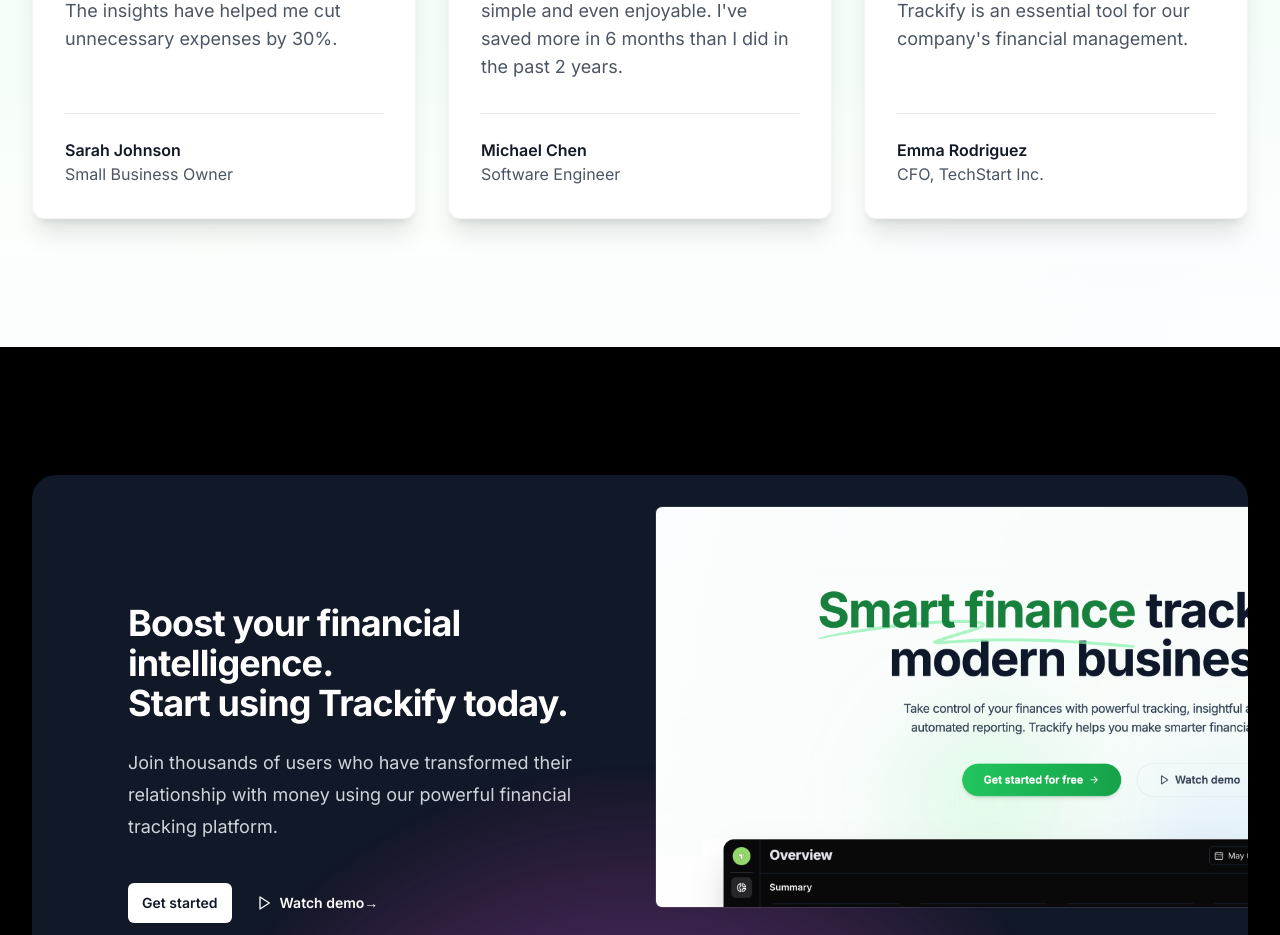
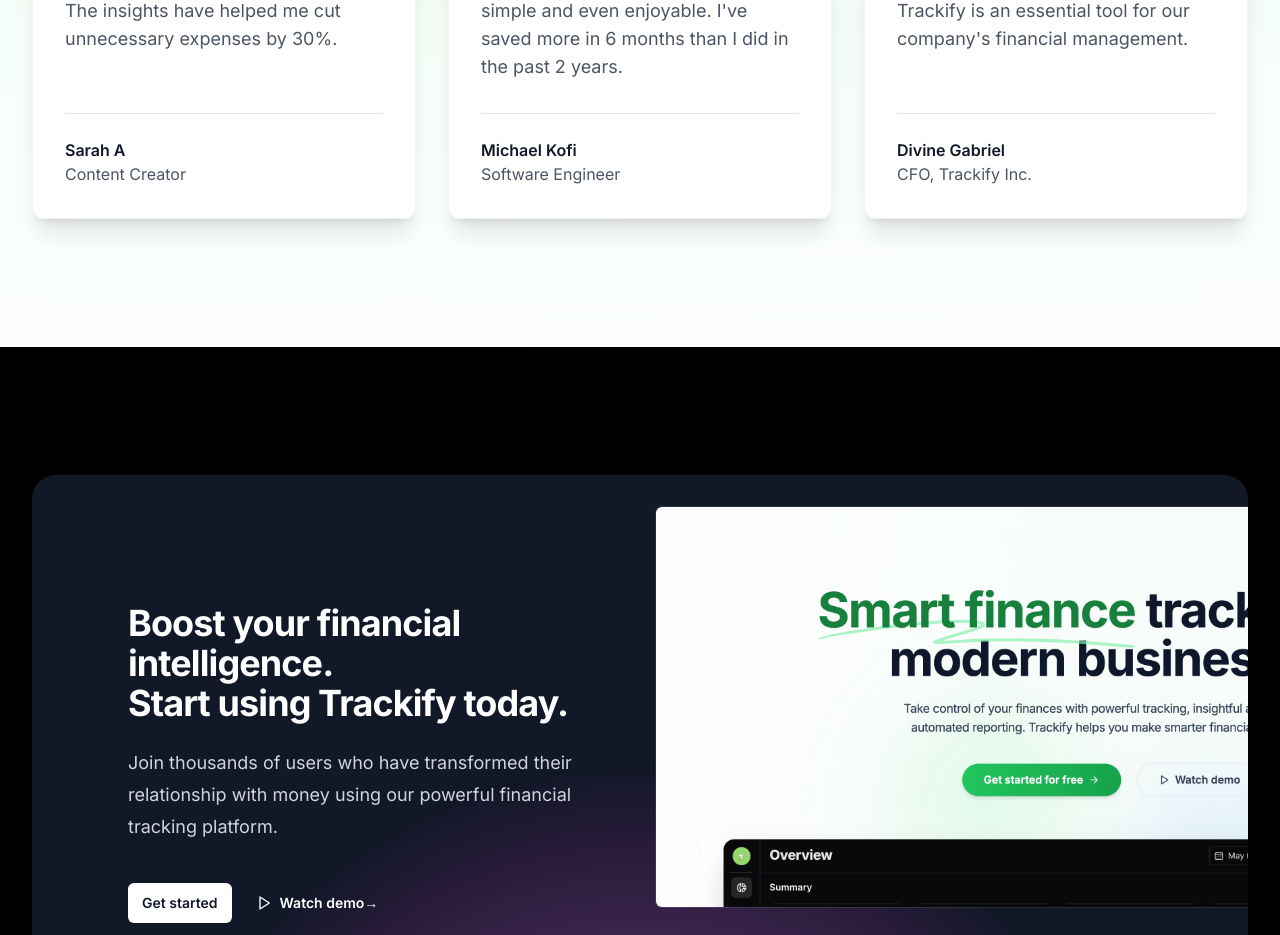
Before and after one commit to mytrackifyapp/trackifyapp, a Next.js app: page / in a window 1280 px wide. Shown: the part 5060-5995 px from the top of the page. Built offline with nearby package versions, Linux system fonts and the light colour scheme.

Commit message:
newupdates

```diff
--- a/app/page.js
+++ b/app/page.js
@@ -168,7 +168,7 @@
           </Link>
 
           <Link
-            href="/signup"
+             href={applicationClientUrls.auth.register}
             className="hidden md:inline-flex h-[38px] items-center overflow-hidden rounded-md bg-gradient-to-r from-green-500 to-green-600 px-4 py-1 text-white hover:from-green-600 hover:to-green-700 transition-all shadow-md hover:shadow-lg"
           >
             Get Started
@@ -746,20 +746,20 @@
               {
                 content:
                   "Trackify has completely changed how I manage my business finances. The insights have helped me cut unnecessary expenses by 30%.",
-                author: "Sarah Johnson",
-                role: "Small Business Owner",
+                author: "Sarah A",
+                role: "Content Creator",
               },
               {
                 content:
                   "As someone who always struggled with budgeting, Trackify made it simple and even enjoyable. I've saved more in 6 months than I did in the past 2 years.",
-                author: "Michael Chen",
+                author: "Michael Kofi",
                 role: "Software Engineer",
               },
               {
                 content:
                   "The automated categorization and reporting save me hours each month. Trackify is an essential tool for our company's financial management.",
-                author: "Emma Rodriguez",
-                role: "CFO, TechStart Inc.",
+                author: "Divine Gabriel",
+                role: "CFO, Trackify Inc.",
               },
             ].map((testimonial, index) => (
               <motion.div
```
Also changed, not shown: render.yaml (added, +16 -0 lines).
